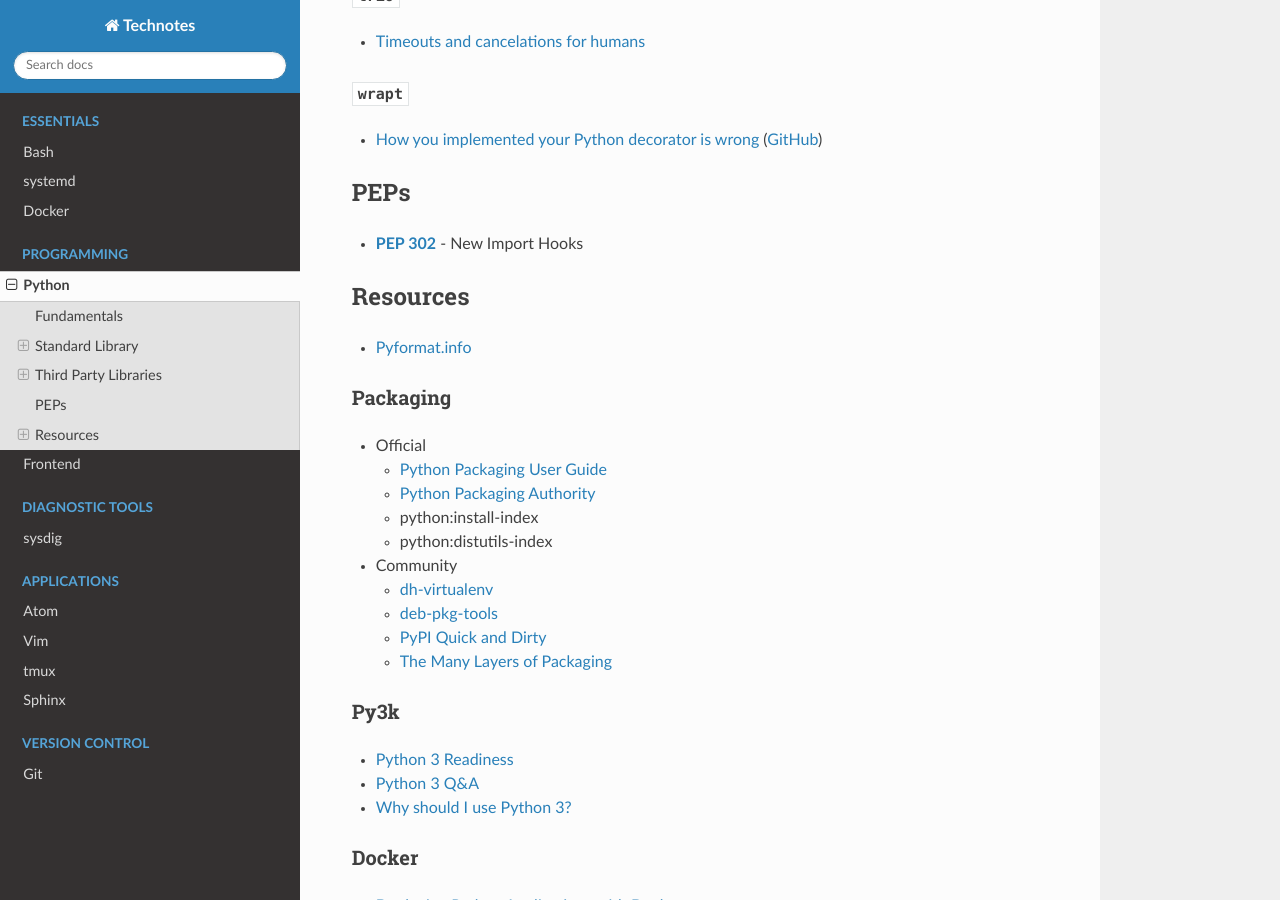
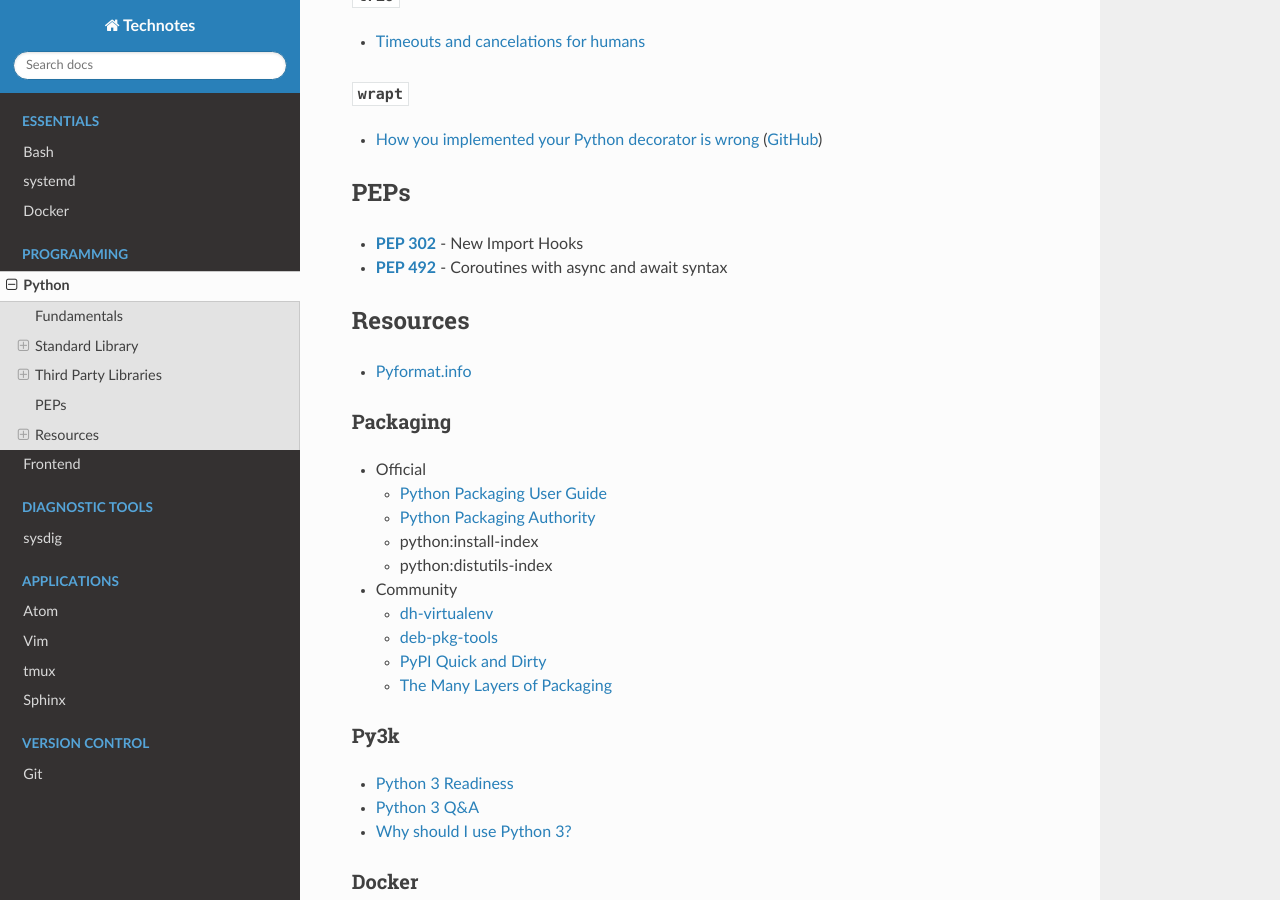
Before and after one commit to heterotopian/technotes, a Sphinx documentation site: the page built from source/python.rst, in a window 1280 px wide and 900 px high, scrolled down 2100 px. Built offline with Sphinx 7.4.7 and the Read the Docs theme 2.0.0, drawn with Linux system fonts in a browser that asks for light colours.

Commit message:
Add PEP 492

```diff
--- a/source/python.rst
+++ b/source/python.rst
@@ -148,6 +148,7 @@
 ====
 
 - :pep:`302` - New Import Hooks
+- :pep:`492` - Coroutines with async and await syntax
 
 
 
```
